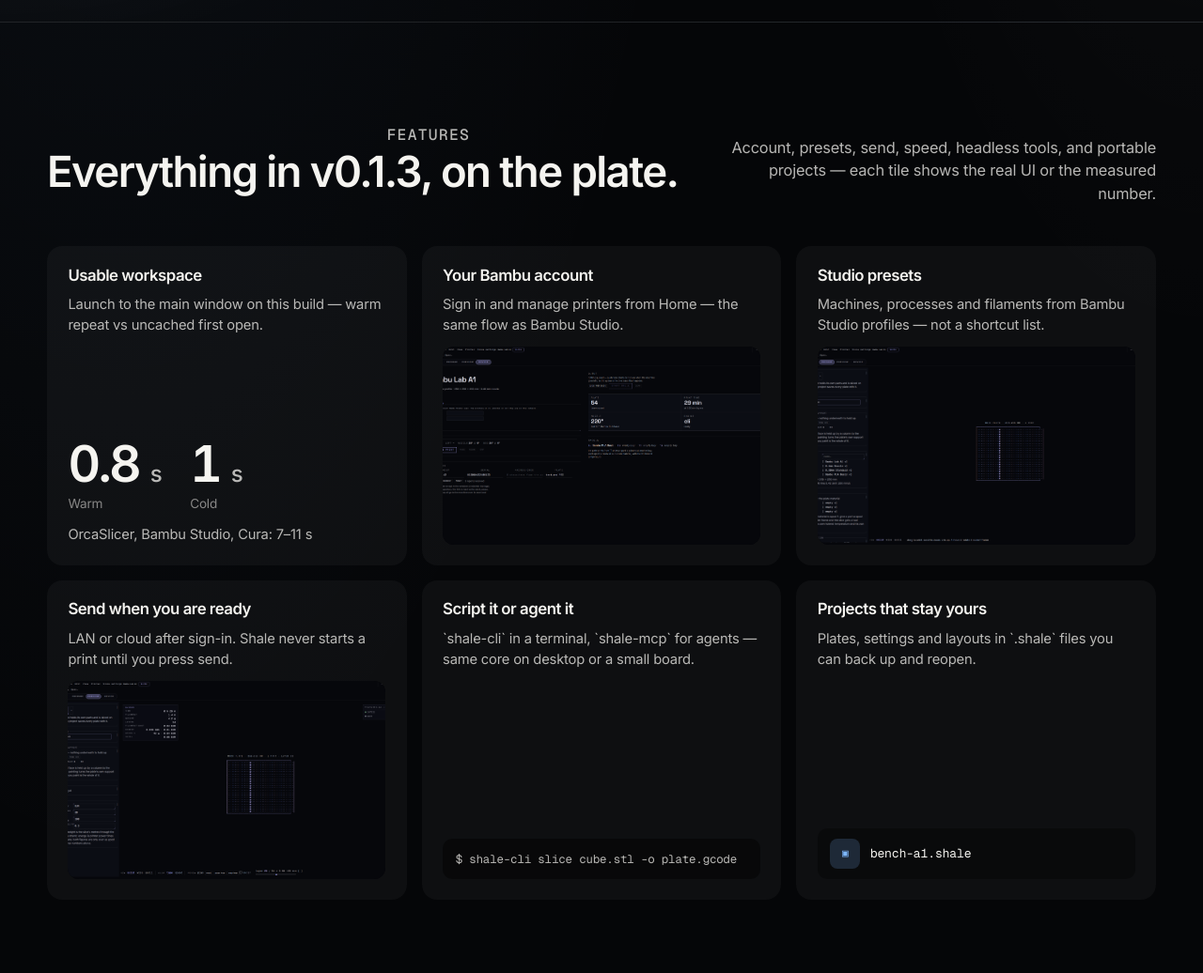
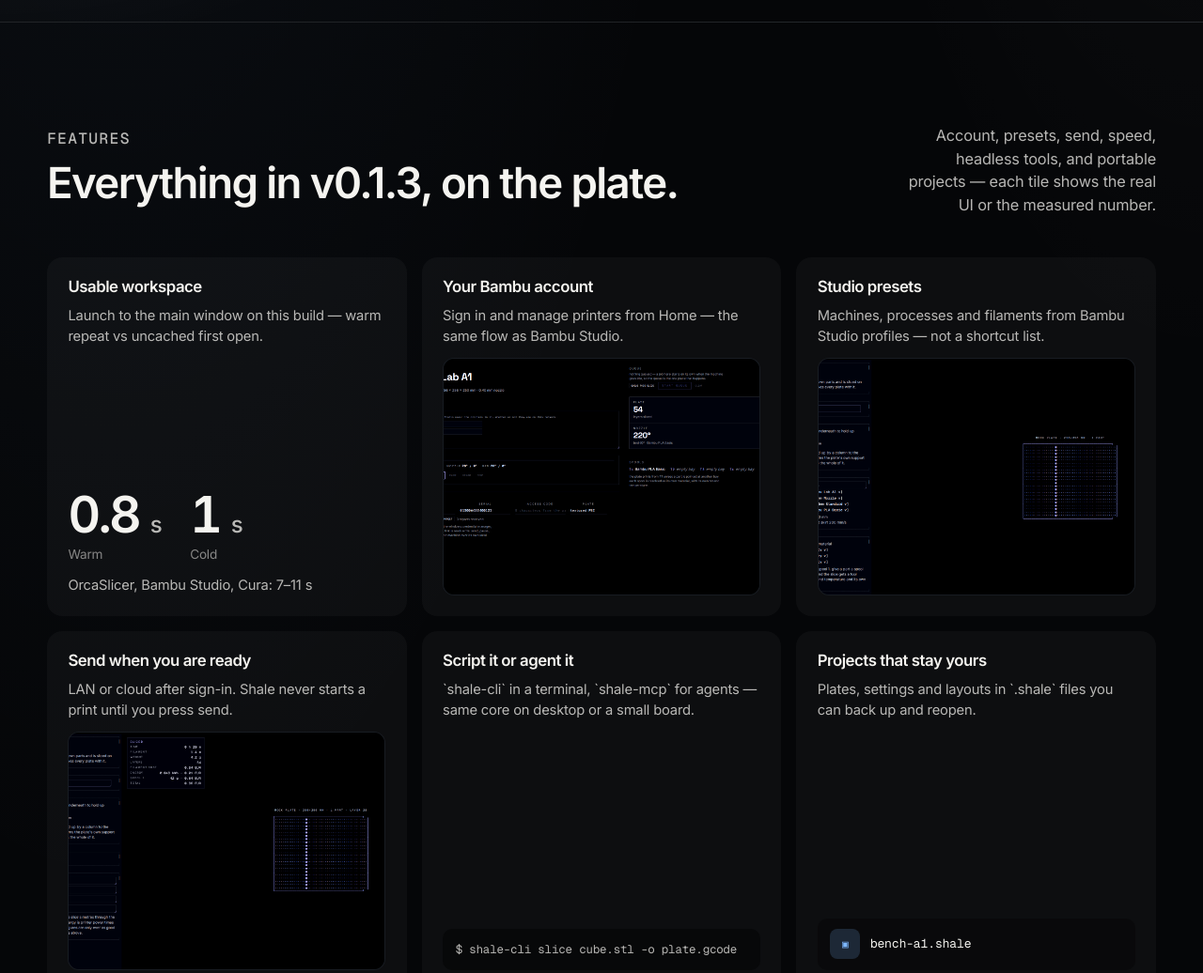
Before and after one commit to Alevetto07/Shale, an Astro site in the folder website/: page / in a window 1280 px wide. Shown: the part 680-1716 px from the top of the page at 94% size. Built offline with nearby package versions, Linux system fonts and the light colour scheme; Astro itself is replaced by a stand-in of ours.

Commit message:
fix(website): align eyebrows, progressive reveal, brighter tile crops
Left-align section eyebrows with headlines; keep content visible without
JS (reveal animates only as enhancement); brighten and zoom feature
tile screenshots; ensure capture script marks reveals visible.

Signed-off-by: Cursor Agent <cursoragent@cursor.com>
Co-authored-by: Alessio <Alevetto07@users.noreply.github.com>

```diff
--- a/website/scripts/capture-screenshots.mjs
+++ b/website/scripts/capture-screenshots.mjs
@@ -28,6 +28,11 @@ for (const vp of viewports) {
     viewport: { width: vp.width, height: vp.height },
   });
   await page.goto(baseUrl, { waitUntil: "networkidle" });
+  await page.evaluate(() => {
+    document.querySelectorAll("[data-reveal], .slogan-display").forEach((el) => {
+      el.classList.add("is-visible");
+    });
+  });
 
   for (const section of sections) {
     const el = await page.$(section.selector);
--- a/website/src/layouts/Base.astro
+++ b/website/src/layouts/Base.astro
@@ -76,11 +76,8 @@ const dl = downloadUrl(primaryDownload.fileName);
         window.addEventListener("scroll", onScroll, { passive: true });
 
         const reveal = document.querySelectorAll("[data-reveal], .slogan-display");
-        if (reduced) {
-          reveal.forEach((el) => {
-            el.classList.add("is-visible");
-          });
-          return;
+        if (!reduced) {
+          document.documentElement.classList.add("motion-reveal");
         }
 
         const io = new IntersectionObserver(
--- a/website/src/pages/index.astro
+++ b/website/src/pages/index.astro
@@ -103,11 +103,11 @@ const heroShot = mediaSlots.find((m) => m.id === "prepare");
   <section id="features" aria-labelledby="features-title">
     <div class="wrap">
       <div class="section-head section-head--row">
-        <div>
+        <div class="section-head--lead">
           <p class="eyebrow">Features</p>
           <h2 id="features-title">Everything in v{version}, on the plate.</h2>
         </div>
-        <p class="muted">
+        <p class="muted section-head-dek">
           Account, presets, send, speed, headless tools, and portable projects — each tile shows
           the real UI or the measured number.
         </p>
@@ -173,11 +173,11 @@ const heroShot = mediaSlots.find((m) => m.id === "prepare");
   <section id="media" aria-labelledby="media-title">
     <div class="wrap">
       <div class="section-head section-head--row">
-        <div>
+        <div class="section-head--lead">
           <p class="eyebrow">App</p>
           <h2 id="media-title">Three workspaces, one window.</h2>
         </div>
-        <p class="muted">Prepare, preview, and send — captured from the shipping build.</p>
+        <p class="muted section-head-dek">Prepare, preview, and send — captured from the shipping build.</p>
       </div>
       <div class="media-bento">
         {
@@ -206,11 +206,11 @@ const heroShot = mediaSlots.find((m) => m.id === "prepare");
   <section id="downloads" class="section-downloads" aria-labelledby="downloads-title">
     <div class="wrap">
       <div class="section-head section-head--row">
-        <div>
+        <div class="section-head--lead">
           <p class="eyebrow">Download</p>
           <h2 id="downloads-title">Get Shale {version}</h2>
         </div>
-        <p class="muted">
+        <p class="muted section-head-dek">
           <a href={releasePageUrl}>GitHub Releases</a> hosts the installer and headless packages.
           Verify with <a href={checksumsUrl}>SHA256SUMS.txt</a>.
         </p>
@@ -246,7 +246,7 @@ const heroShot = mediaSlots.find((m) => m.id === "prepare");
         }
       </div>
 
-      <div class="panel cli-docs cli-scroll panel--lift" style="margin-top: 2rem;" data-reveal>
+      <div class="panel cli-docs cli-scroll panel--lift" style="margin-top: 2rem;">
         <h3>Headless install</h3>
         <p class="muted">
           From <a href={`${repoUrl}/blob/main/docs/INSTALL-CLI.md`}>docs/INSTALL-CLI.md</a>. Point at
--- a/website/src/styles/global.css
+++ b/website/src/styles/global.css
@@ -160,12 +160,26 @@ section[id],
 
 .section-head {
   margin-bottom: clamp(2rem, 4.5vw, 2.75rem);
+  text-align: left;
+}
+
+.section-head .eyebrow {
+  display: block;
+  width: 100%;
+  text-align: left;
+  margin: 0 0 0.5rem;
+}
+
+.section-head--lead {
+  width: 100%;
+  text-align: left;
 }
 
 .section-head--row {
   display: flex;
   flex-direction: column;
   gap: 0.65rem;
+  align-items: stretch;
 }
 
 @media (min-width: 768px) {
@@ -176,9 +190,15 @@ section[id],
     gap: 2rem;
   }
 
-  .section-head--row p {
+  .section-head--row > .section-head--lead {
+    flex: 1 1 auto;
+    min-width: 0;
+  }
+
+  .section-head--row > .section-head-dek {
     max-width: 36ch;
     text-align: right;
+    flex: 0 1 36ch;
   }
 }
 
@@ -382,16 +402,19 @@ pre {
   margin: auto 0 0;
   border-radius: calc(var(--radius-lg) - 4px);
   overflow: hidden;
-  aspect-ratio: 16 / 10;
-  background: #030408;
+  aspect-ratio: 4 / 3;
+  background: #0a0e14;
+  border: 1px solid rgba(255, 255, 255, 0.06);
 }
 
 .tile-visual-img img {
   display: block;
-  width: 100%;
-  height: 100%;
+  width: 118%;
+  height: 118%;
+  margin: -9% 0 0 -9%;
   object-fit: cover;
-  object-position: top center;
+  object-position: 12% 8%;
+  filter: brightness(1.18) contrast(1.12) saturate(1.06);
 }
 
 .tile-launch-stats {
@@ -589,35 +612,36 @@ pre {
   line-height: 1.45;
 }
 
-/* Scroll reveal — interruptible CSS only */
+/* Scroll reveal — visible without JS; motion is progressive enhancement */
 [data-reveal] {
-  opacity: 0;
-  transform: translateY(16px);
-  transition:
-    opacity var(--motion-medium) var(--ease-spring),
-    transform var(--motion-medium) var(--ease-spring);
-}
-
-[data-reveal].is-visible {
   opacity: 1;
   transform: none;
 }
 
-[data-reveal-delay="1"] {
-  transition-delay: 0.06s;
-}
-[data-reveal-delay="2"] {
-  transition-delay: 0.12s;
-}
-[data-reveal-delay="3"] {
-  transition-delay: 0.18s;
-}
+@media (prefers-reduced-motion: no-preference) {
+  html.motion-reveal [data-reveal].is-visible {
+    animation: reveal-in var(--motion-medium) var(--ease-spring) both;
+  }
 
-@media (prefers-reduced-motion: reduce) {
-  [data-reveal] {
-    opacity: 1;
-    transform: none;
-    transition: none;
+  html.motion-reveal [data-reveal-delay="1"].is-visible {
+    animation-delay: 0.06s;
+  }
+  html.motion-reveal [data-reveal-delay="2"].is-visible {
+    animation-delay: 0.12s;
+  }
+  html.motion-reveal [data-reveal-delay="3"].is-visible {
+    animation-delay: 0.18s;
+  }
+
+  @keyframes reveal-in {
+    from {
+      opacity: 0.65;
+      transform: translateY(14px);
+    }
+    to {
+      opacity: 1;
+      transform: none;
+    }
   }
 }
 
@@ -630,27 +654,13 @@ pre {
   line-height: 1.1;
   letter-spacing: -0.032em;
   color: var(--ink);
-  opacity: 0;
-  transform: translateY(12px);
-  transition:
-    opacity 0.85s var(--ease-spring),
-    transform 0.85s var(--ease-spring);
-}
-
-.slogan-display.is-visible {
   opacity: 1;
   transform: none;
 }
 
-.slogan-display--hero.is-visible {
-  transition-delay: 0.12s;
-}
-
-@media (prefers-reduced-motion: reduce) {
-  .slogan-display {
-    opacity: 1;
-    transform: none;
-    transition: none;
+@media (prefers-reduced-motion: no-preference) {
+  html.motion-reveal .slogan-display.is-visible {
+    animation: reveal-in 0.85s var(--ease-spring) both;
   }
 }
 
```
